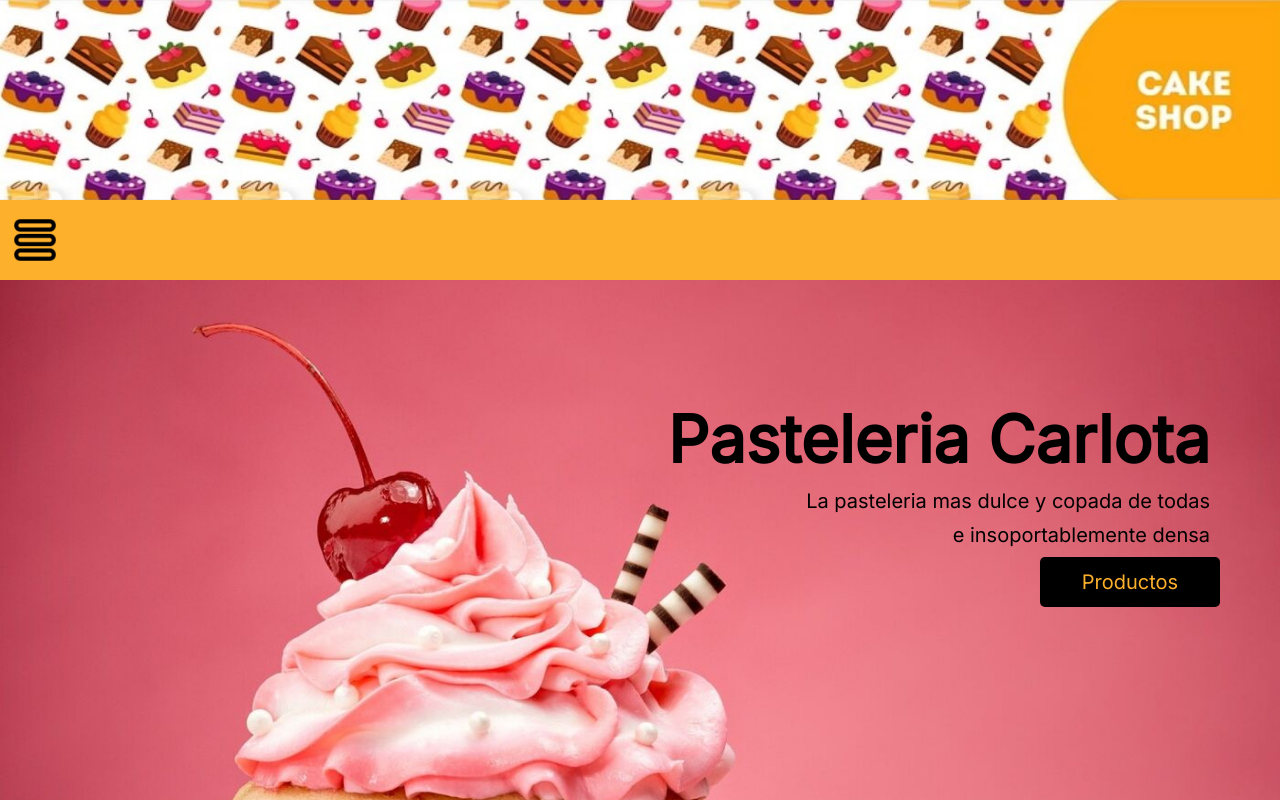
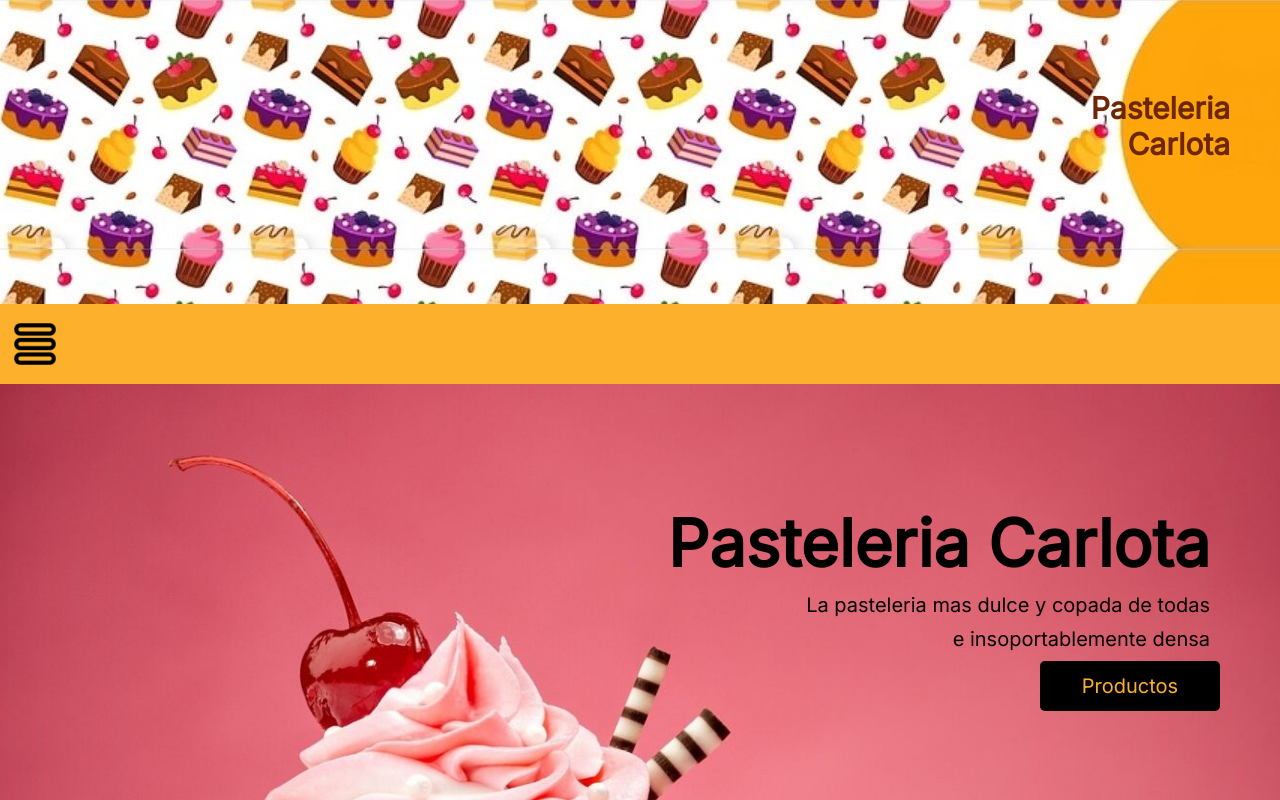
Before and after one commit to LilianJuri/web-page-pasteleria-carlota, a React (Create React App) app: page / in a window 1280 px wide. Shown: the top 800 px of the page. Built offline with nearby package versions, Linux system fonts and the light colour scheme.

Commit message:
changes in css and banner

```diff
--- a/src/App.css
+++ b/src/App.css
@@ -3,7 +3,7 @@
 
 .App {
     width: 100%;
-    height: 100vh;
+    height: 100%;
     font-family: 'Inter', sans-serif;
 }
 
--- a/src/component/Banner.css
+++ b/src/component/Banner.css
@@ -1,11 +1,18 @@
 
 .banner-top{
-    height: 200px;
-    width: 100%;
-    background-color: rgb(0, 0, 0);
+    display: flex;
+    flex-direction: column;
+    background-image: url(../img/background-cake-banner-top.jpg);
+    height: 38vh;
+    width: 100vw;
 }
 
-.background-image-banner{
-    height: 200px;
-    width: 100%;
+.title-banner{
+    display: block;
+    height: 3em;
+    text-align: right;
+    margin-top: 90px;
+    margin-right: 50px;
+    font-size: 30px;
+    color: rgb(109, 39, 6);
 }
--- a/src/component/Banner.js
+++ b/src/component/Banner.js
@@ -1,11 +1,10 @@
 // import { Component } from "react";
 import './Banner.css';
-import backgroundImage from '../img/background-cake-banner-top.jpg';
 
 const Banner = () => {
     return(
     <div className="banner-top">
-        <img src={backgroundImage} className='background-image-banner' alt="img-banner-top" />
+        <h2 className="title-banner">Pasteleria <br/>Carlota</h2>
     </div>
     )
 }
--- a/src/pages/Inicio.css
+++ b/src/pages/Inicio.css
@@ -17,8 +17,8 @@
     background-position: center center;
     background-repeat: no-repeat;
     background-size: cover;
-    width: 100%;
-    height: 800px;
+    width: 205,5vh;
+    height: 70vw;
 }
 
 .header-container-i button {
@@ -40,30 +40,22 @@
     transition: 0.3s ease-in;
 }
 
-.text-conteiner{
+.text-conteiner-i{
     display: block;
-    height: 100px;
+    height: 3em;
     text-align: right;
     margin-top: 100px;
     margin-right: 50px;
     padding: 10px;
 }
 
-.text-conteiner h1{
+.text-conteiner-i h1{
     margin: 10px;
     font-size: 65px;
 }
 
 
-.text-conteiner p{
+.text-conteiner-i p{
     margin: 10px;
     font-size: 20px;
 }
-
-/* style={{ margin: 10px; }} */
-
-@media only screen and (max-width: 767px) {
-    .inicio {
-        background-image:"url(../img/background-inicio-small.jpg)";
-    }
-}
--- a/src/pages/Inicio.js
+++ b/src/pages/Inicio.js
@@ -7,7 +7,7 @@ const Inicio = () => {
     return(
             <div className='inicio'>
                 <div className="header-container-i" >
-                    <div className="text-conteiner" >
+                    <div className="text-conteiner-i" >
                         <h1>Pasteleria Carlota</h1>
                         <p>La pasteleria mas dulce y copada de todas </p>
                         <p>e insoportablemente densa</p>
--- a/src/pages/Productos.js
+++ b/src/pages/Productos.js
@@ -9,10 +9,10 @@ const Productos = () => {
                     <Link to='/productos/tortas'> Tortas</Link>
                 </li>
                 <li>
-                    <Link to='/productos/tortas'> Postres</Link>
+                    <Link to='/productos/postres'> Postres</Link>
                 </li>
                 <li>
-                    <Link to='/productos/tortas'> Pasteleria Fina</Link>
+                    <Link to='/productos/pasteleria-fina'> Pasteleria Fina</Link>
                 </li>
             </ul>
         </section>
--- a/src/pages/SobreNosotros.css
+++ b/src/pages/SobreNosotros.css
@@ -1,23 +1,23 @@
-.sobre-nosotros{
+
+
+.header-container-sn{
     flex-direction: column;
     display: flex;
-}
-
-.header-container-sn{
     background-image: url(../img/background-sobre-nosotros.jpg);
     background-position: center center;
     background-repeat: no-repeat;
     background-size: cover;
-    width: 100%;
-    height: 800px;
+    width: 205,5vh;
+    height: 70vw;
 }
 
-.text-conteinter-sn{
+.text-conteiner-sn{
     display: block;
     height: 100px;
-    width: 300px;
+    width: 600px;
     text-align: left;
     margin-top: 100px;
+    margin-left: 100px;
     margin-right: 50px;
     padding: 10px;
 }
```
Also changed, not shown: src/img/background-cake-banner-top.jpg.
